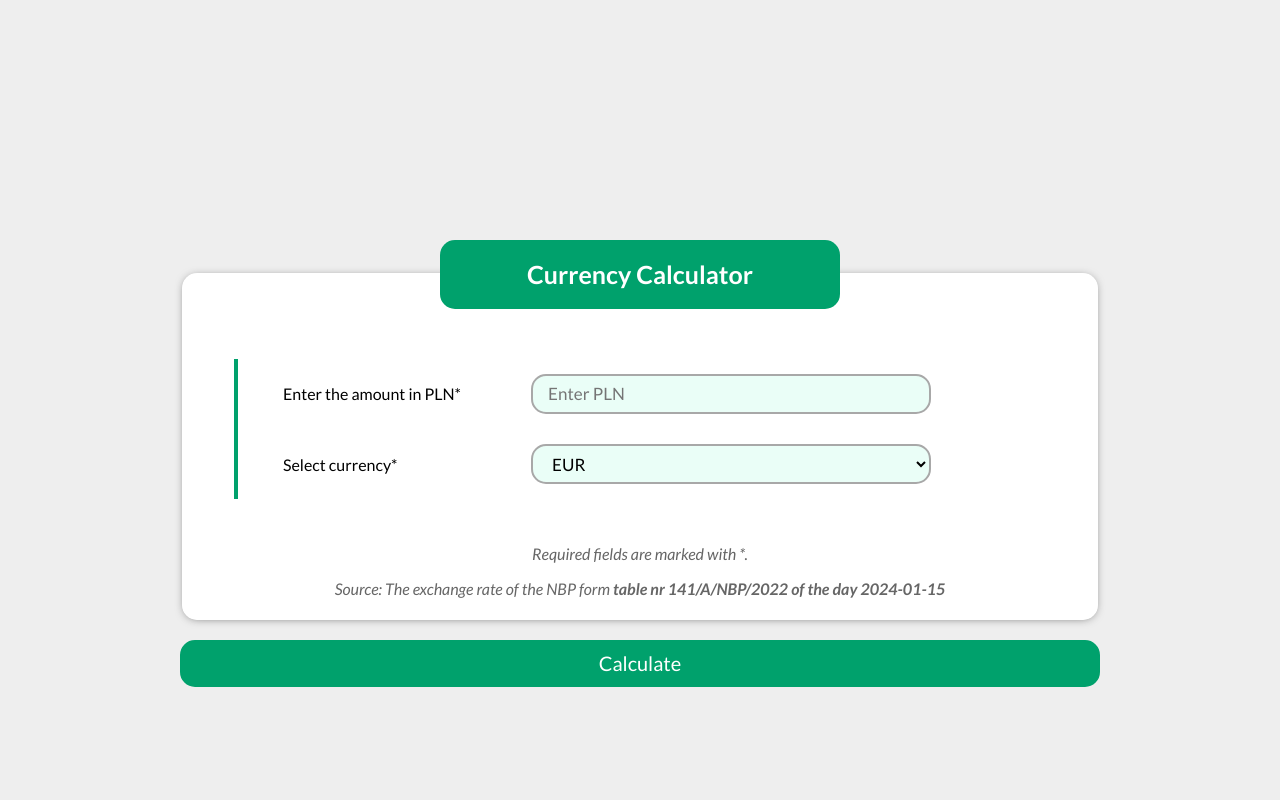
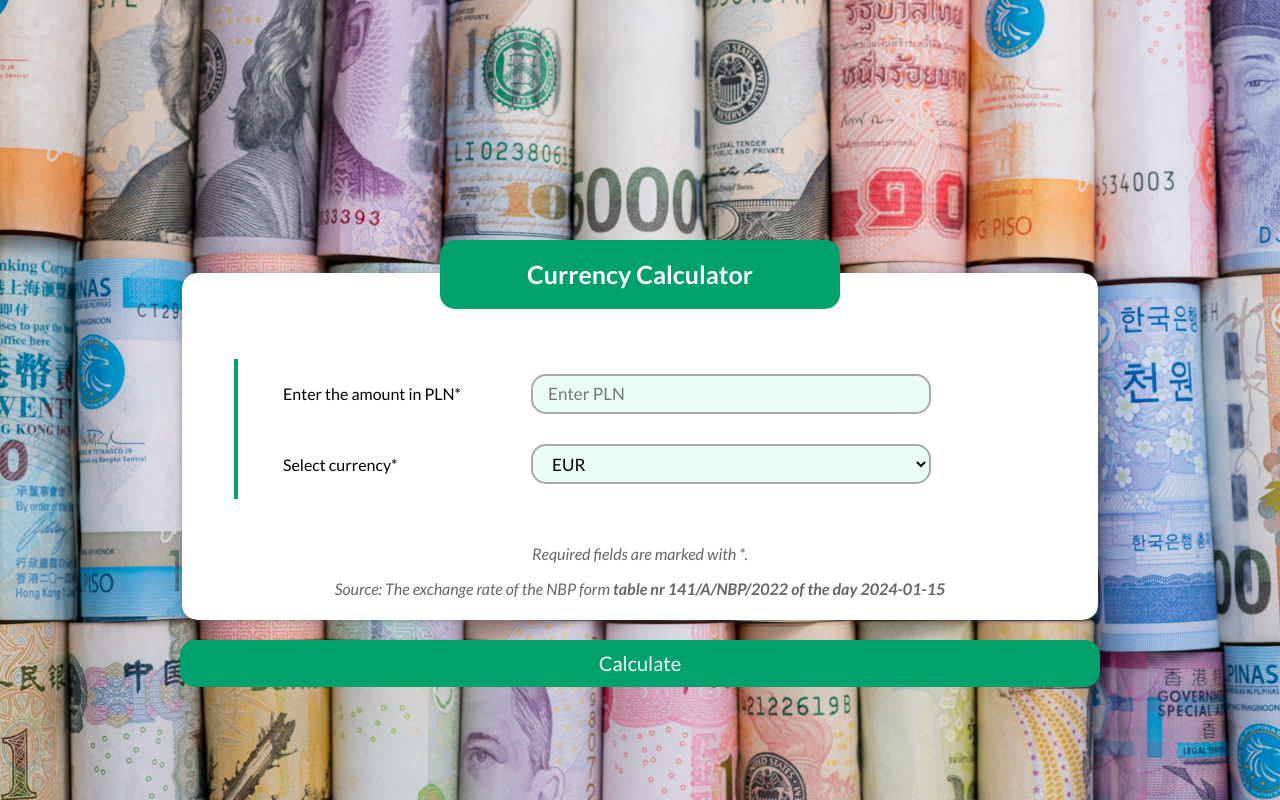
Before and after one commit to pkruczek22/currency-converter, a plain HTML site: page index.html in a window 1280 px wide. Drawn offline with nearby package versions, Linux system fonts and the light colour scheme.

Commit message:
add background image to website

```diff
--- a/css/style.css
+++ b/css/style.css
@@ -11,4 +11,6 @@ html {
     max-width: 1000px;
     margin: auto;
     background-color: #eee;
+    background-image: url("../images/background.jpeg");
+    background-size: cover;
 }
```
Also changed, not shown: images/background.jpeg (added).
